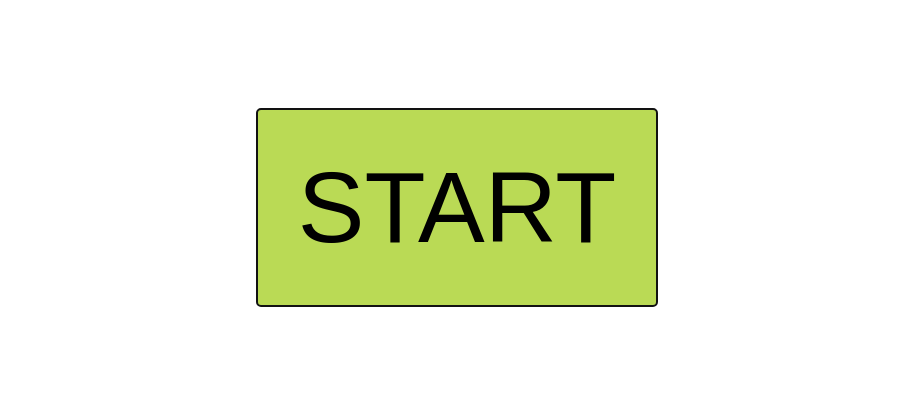
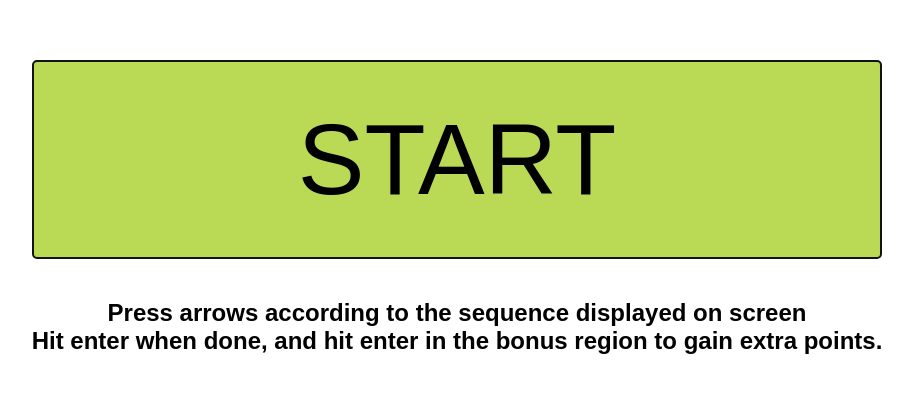
Before and after one commit to tohhongxiang123/ArrowGame, a plain HTML site: page index.html in a window 1280 px wide. Shown: the part 193-586 px from the top of the page, without its empty margins (183-1096 px from the left). Drawn offline with Linux system fonts and the light colour scheme.

Commit message:
Add files via upload

```diff
--- a/index.html
+++ b/index.html
@@ -69,6 +69,8 @@
 			display: grid;
 			align-items: center;
 			justify-content: center;
+			align-content: center;
+			grid-gap: 40px;
 			width: 100vw;
 			height: 100vh;
 		}
@@ -111,11 +113,23 @@
 		.retry {
 			z-index: 1;
 		}
+
+		#indicator-bar {
+			background: rgba(170, 170, 170, 0.3);
+		}
+
+		.text-center {
+			text-align: center;
+		}
 	</style>
 </head>
 <body>
 <div class="intro">
 	<button class="start">START</button>
+	<div class="text-center">
+		<h2>Press arrows according to the sequence displayed on screen</h2>
+		<h2>Hit enter when done, and hit enter in the bonus region to gain extra points.</h2>
+	</div>
 </div>
 
 <div class="game hidden">
@@ -191,10 +205,12 @@
 			document.querySelectorAll(".arrow")[index].style.backgroundColor = "#BADA55";
 			} else {
 			inputs = [];
+			document.removeEventListener("keydown", handleInput);
 			document.querySelectorAll(".arrow").forEach(item => {
 				item.style.backgroundColor = "#f55d42";
 			});
 			setTimeout(function(){
+				document.addEventListener("keydown", handleInput);
 				document.querySelectorAll(".arrow").forEach(item => {
 				item.style.backgroundColor = "#ffffff";
 				});
```
